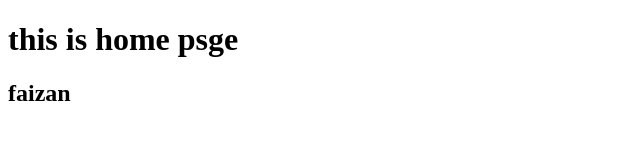
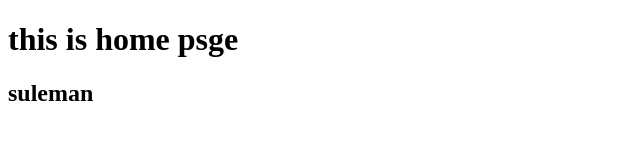
Before and after one commit to DeathWeelder/collab, a plain HTML site: page home.html in a window 1280 px wide. Shown: the full height of the page, 0-640 px from the left. Drawn offline with Linux system fonts and the light colour scheme.

Commit message:
h2 update

```diff
--- a/home.html
+++ b/home.html
@@ -7,6 +7,6 @@
 </head>
 <body>
     <h1>this is home psge</h1>
-    <h2>faizan</h2>
+    <h2>suleman</h2>
 </body>
 </html>
```
